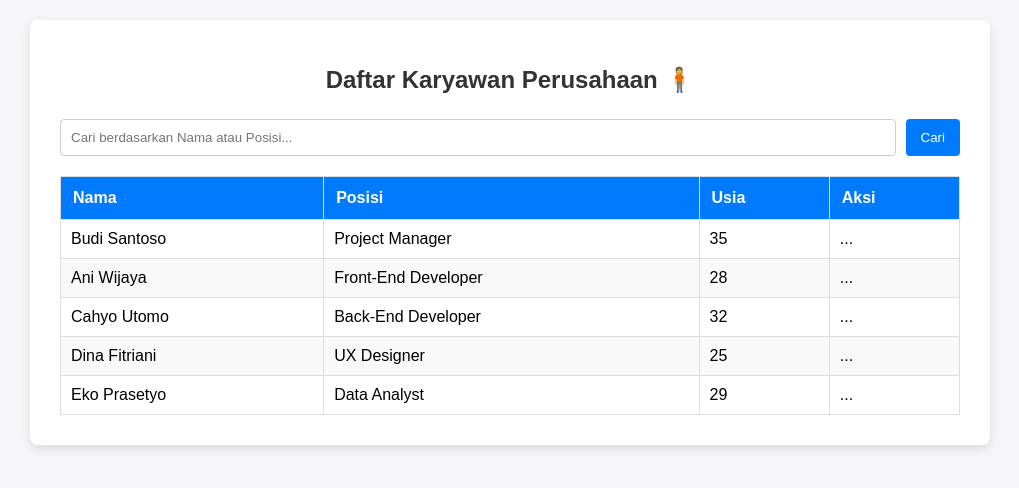
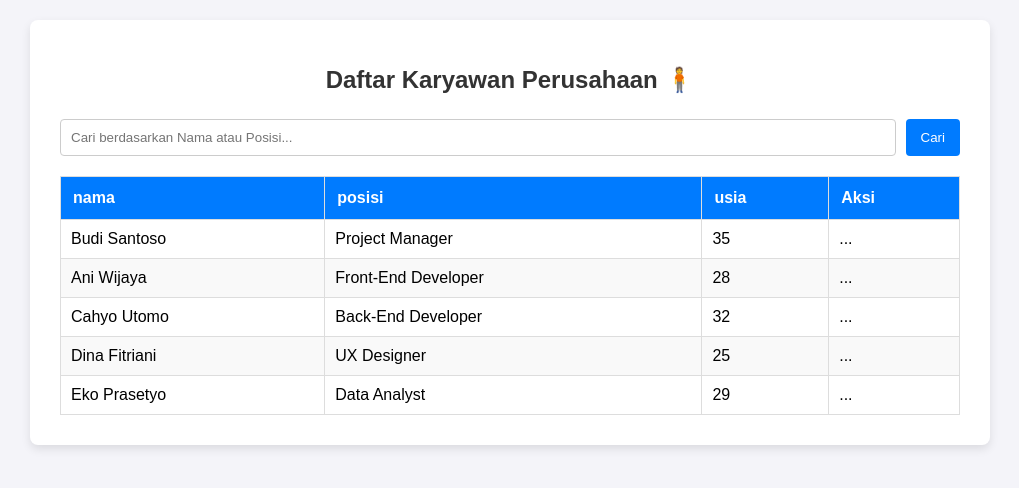
Before and after one commit to Kusnanto6661/data-karyawan-sederhana, a plain HTML site: page index.html in a window 1280 px wide. Shown: the whole page, without its empty margins (130-1149 px from the left). Drawn offline with Linux system fonts and the light colour scheme.

Commit message:
fix: enforce consistency and final rendering fix

```diff
--- a/index.html
+++ b/index.html
@@ -18,9 +18,9 @@
         <table id="data-table">
             <thead>
                 <tr>
-                    <th data-sort-key="nama">Nama</th>
-                    <th data-sort-key="Posisi">Posisi</th>
-                    <th data-sort-key="Usia">Usia</th>
+                    <th data-sort-key="nama">nama</th>
+                    <th data-sort-key="posisi">posisi</th>
+                    <th data-sort-key="usia">usia</th>
                     <th>Aksi</th>
                 </tr>
             </thead>
--- a/script.js
+++ b/script.js
@@ -113,9 +113,9 @@ document.addEventListener('DOMContentLoaded', () => {
         existingTable.innerHTML = `
             <thead>
                 <tr>
-                <th data-sort-key="nama">Nama</th>
-                <th data-sort-key="posisi">Posisi</th>
-                <th data-sort-key="Usia">Usia</th>
+                <th data-sort-key="nama">nama</th>
+                <th data-sort-key="posisi">posisi</th>
+                <th data-sort-key="usia">usia</th>
                 <th>Aksi</th>
                 </tr>
             </thead>
```
